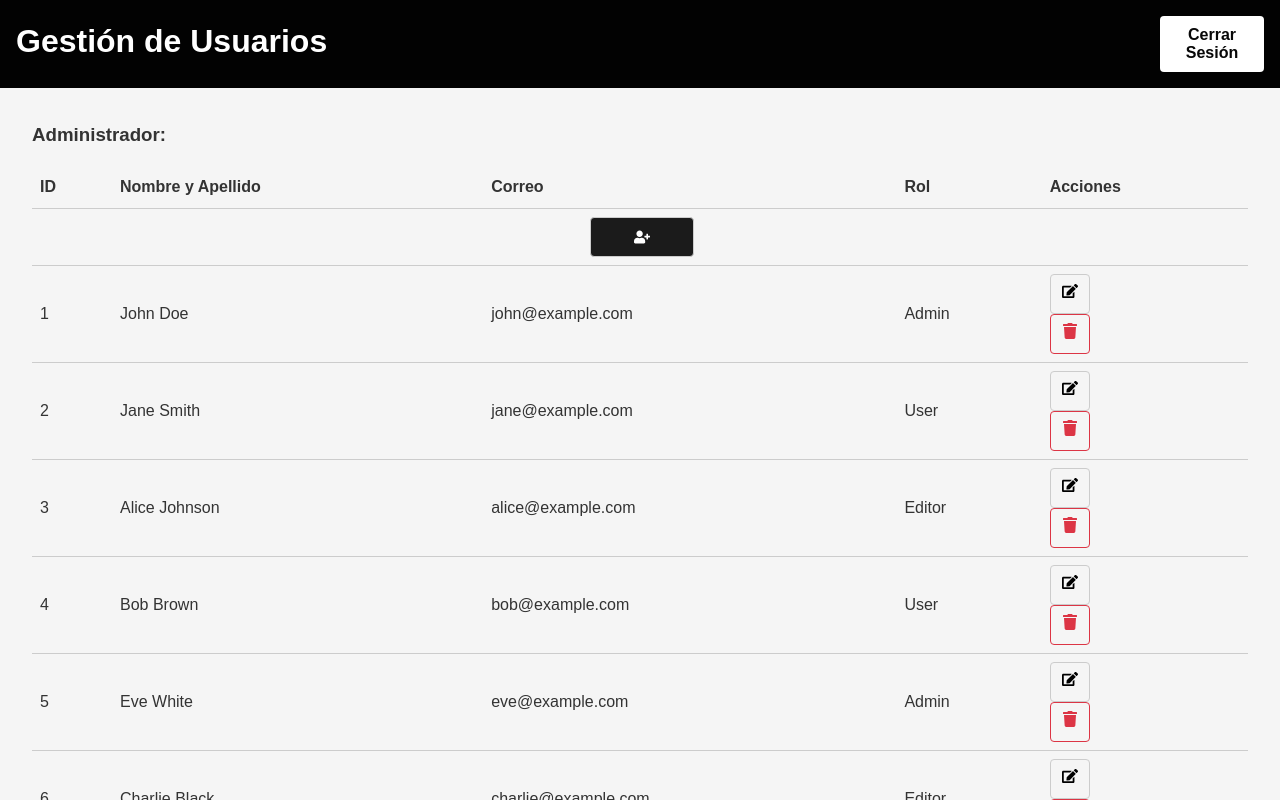
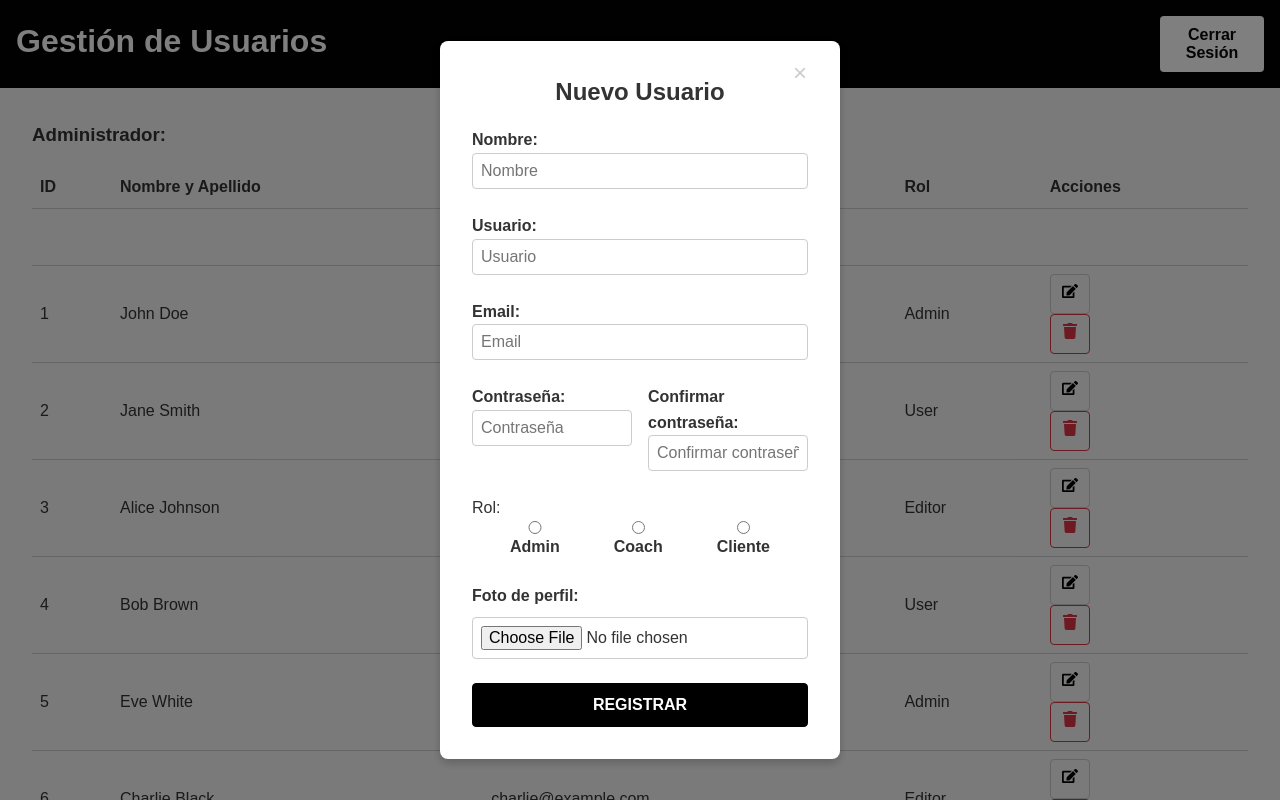
Before and after one commit to Anng3l/PoliGym, a React (Vite) app: page /admin in a window 1280 px wide. Both pictures are taken after a click on the button 642 px from the left and 236 px from the top of the page. Shown: the top 800 px of the page. Built offline with nearby package versions, Linux system fonts and the light colour scheme.

Commit message:
Admin 2nd Impact

```diff
--- a/src/pages/Admin/AdminGestionUsuarios/GestionUsuarios.css
+++ b/src/pages/Admin/AdminGestionUsuarios/GestionUsuarios.css
@@ -37,6 +37,11 @@ body {
     width: 6.5rem;
     height: 3.5rem;
     font-weight: bolder;
+  }
+  .sidebar button:hover{
+    background-color: #000;
+    border: 1px solid rgb(255, 255, 255);
+    color:#fff;
   }
 
   /* Main Content */
@@ -93,6 +98,12 @@ body {
     margin-left: 25%;
   }
 
+  button.add-button:hover{
+    background: #ffffff;
+    border: 1px solid #000000;
+    color: #000000;
+  }
+
   button.edit-button,
   button.delete-button {
 
@@ -113,9 +124,21 @@ body {
 
   }
 
+  button.edit-button:hover{
+    background: #000000;
+    border: 1px solid #000000;
+    color: #ffffff;
+  }
+
   button.delete-button {
     border: 1px solid #dc3545;
     color: #dc3545;
+  }
+
+  button.delete-button:hover{
+    background: #dc3545;
+    border: 1px solid #dc3545;
+    color: #ffffff;
   }
 
   .actions-container {
@@ -143,6 +166,12 @@ body {
     color: #000;
   }
 
+  .pagination-button:hover{
+    background-color: #000;
+    color: #fff;
+    border: 1px solid #000;
+  }
+
   .pagination button.disabled {
     background-color: #ccc;
     cursor: not-allowed;
@@ -155,3 +184,125 @@ body {
     align-items: center;
     justify-content: center;
   }
+
+
+  /* Modal */
+.modal-overlay {
+    position: fixed;
+    top: 0;
+    left: 0;
+    width: 100%;
+    height: 100%;
+    background-color: rgba(0, 0, 0, 0.5);
+    display: flex;
+    justify-content: center;
+    align-items: center;
+    z-index: 1000;
+  }
+
+  .modal-content {
+    background-color: #fff;
+    padding: 2rem;
+    border-radius: 8px;
+    width: 400px;
+    box-shadow: 0 4px 8px rgba(0, 0, 0, 0.2);
+    position: relative;
+  }
+
+  .choice-content {
+    display: flex;
+    flex-direction: column;
+    gap: 1rem;
+
+  }
+
+  .close-modal {
+    position: absolute;
+    top: 10px;
+    left: 160px;
+    background: none;
+    border: none;
+    font-size: 1.5rem;
+    color: #ccc;
+  }
+  .close-modal:hover {
+    background: none; /* Sin cambios en el fondo */
+    color: #000;
+  }
+  .user-form {
+    display: flex;
+    flex-direction: column;
+    gap: 1rem;
+  }
+
+  .user-form label {
+    display: flex;
+    flex-direction: column;
+    font-size: 1rem;
+    color: #333;
+  }
+
+  .password-container {
+    display: flex;
+    justify-content: space-between;
+    gap: 1rem;
+  }
+
+  .password-container label {
+    flex: 1;
+  }
+
+  .user-form fieldset {
+    border: none;
+    padding: 0;
+    margin: 0;
+    display: flex;
+    justify-content: space-evenly;
+    gap: 1rem;
+  }
+
+  .user-form input[type="text"],
+  .user-form input[type="email"],
+  .user-form input[type="password"] {
+    padding: 0.5rem;
+    border: 1px solid #ccc;
+    border-radius: 4px;
+  }
+
+  .user-form input[type="file"] {
+    margin-top: 0.5rem;
+  }
+
+  .submit-button {
+    background-color: #000;
+    color: #fff;
+    padding: 0.75rem;
+    border: 1px solid #000000;
+    border-radius: 4px;
+    cursor: pointer;
+    font-weight: bolder;
+  }
+
+  .submit-button:hover {
+    background: #fff;
+    color: #000;
+    border: 1px solid #000000;
+  }
+
+  .header-with-icon {
+    display: flex;
+    align-items: center; /* Centra verticalmente los elementos */
+    justify-content: space-between; /* Alinea el texto y el ícono */
+  }
+
+  .header-with-icon h2 {
+    margin-left: 60px; /* Espacio entre el texto y el ícono */
+
+  }
+
+  .icon-trash {
+    font-size: 64px; /* Tamaño del ícono */
+    color: rgb(0, 0, 0); /* Cambia el color si lo deseas */
+    margin-right: 50px;
+    margin-bottom: 20px;
+  }
--- a/src/pages/Admin/AdminGestionUsuarios/GestionUsuarios.jsx
+++ b/src/pages/Admin/AdminGestionUsuarios/GestionUsuarios.jsx
@@ -1,11 +1,37 @@
 import React, { useState, useEffect } from "react";
 import { FaEdit, FaTrash, FaArrowLeft, FaArrowRight,FaUserPlus } from "react-icons/fa";
 import "./GestionUsuarios.css";
+import { DiVim } from "react-icons/di";
+import { BiColor } from "react-icons/bi";
 
 const GestionUsuarios = () => {
   const [users, setUsers] = useState([]);
   const [currentPage, setCurrentPage] = useState(1);
   const rowsPerPage = 10;
+
+  {/* Modal Add */}
+  const [isModalOpen, setIsModalOpen] = useState(false);
+
+  const openModal = () => setIsModalOpen(true);
+  const closeModal = () => setIsModalOpen(false);
+
+  {/* Modal Edit */}
+  const [isModalOpenEdit, setIsModalOpenEdit] = useState(false);
+
+  const openModalEdit = () => setIsModalOpenEdit(true);
+  const closeModalEdit = () => setIsModalOpenEdit(false);
+
+  {/* Modal Delete */}
+  const [isModalOpenDelete, setIsModalOpenDelete] = useState(false);
+
+  const openModalDelete = () => setIsModalOpenDelete(true);
+  const closeModalDelete = () => setIsModalOpenDelete(false);
+
+    {/* Modal Delete ananidado */}
+    const [isModalOpenNest, setIsModalOpenNest] = useState(false);
+
+    const openModalNest = () => setIsModalOpenNest(true);
+    const closeModalNest = () => setIsModalOpenNest(false);
 
   // Simula la obtencion de datos del backend
   useEffect(() => {
@@ -38,6 +64,7 @@ const GestionUsuarios = () => {
   const totalPages = Math.ceil(users.length / rowsPerPage);
 
   return (
+
     <div className="user-management-container">
       {/* Sidebar */}
       <div className="sidebar">
@@ -70,13 +97,15 @@ const GestionUsuarios = () => {
 
                 </td>
                 <td>
-                <button className="add-button"> <FaUserPlus /> </button>
+                <button className="add-button"  onClick={openModal}> <FaUserPlus /> </button>
                 </td>
                 <td></td>
                 <td>
 
                 </td>
               </tr>
+
+
 
               {/* Filas de usuario */}
               {currentRows.map((user) => (
@@ -86,10 +115,10 @@ const GestionUsuarios = () => {
                   <td>{user.email}</td>
                   <td>{user.role}</td>
                   <td>
-                    <button className="edit-button">
+                    <button className="edit-button" onClick={openModalEdit}>
                       <FaEdit />
                     </button>
-                    <button className="delete-button">
+                    <button className="delete-button" onClick={openModalDelete}>
                       <FaTrash />
                     </button>
                   </td>
@@ -118,7 +147,169 @@ const GestionUsuarios = () => {
           </button>
         </div>
       </div>
+      {/* Modal add user */}
+      {isModalOpen && (
+        <div className="modal-overlay">
+          <div className="modal-content">
+            <button className="close-modal" onClick={closeModal}>
+              &times;
+            </button>
+            <h2>Nuevo Usuario</h2>
+            <form className="user-form">
+              <label>
+                Nombre:
+                <input type="text" placeholder="Nombre" required />
+              </label>
+              <label>
+                Usuario:
+                <input type="text" placeholder="Usuario" required />
+              </label>
+              <label>
+                Email:
+                <input type="email" placeholder="Email" required />
+              </label>
+              <div className="password-container">
+                <label>
+                  Contraseña:
+                  <input type="password" placeholder="Contraseña" required />
+                </label>
+                <label>
+                  Confirmar contraseña:
+                  <input
+                    type="password"
+                    placeholder="Confirmar contraseña"
+                    required
+                  />
+                </label>
+              </div>
+              <fieldset>
+                <legend>Rol:</legend>
+                <label>
+                  <input type="radio" name="role" value="Admin" required />
+                  Admin
+                </label>
+                <label>
+                  <input type="radio" name="role" value="Coach" required />
+                  Coach
+                </label>
+                <label>
+                  <input type="radio" name="role" value="Cliente" required />
+                  Cliente
+                </label>
+              </fieldset>
+              <label>
+                Foto de perfil:
+                <input type="file" accept="image/*" />
+              </label>
+              <button type="submit" className="submit-button">
+                REGISTRAR
+              </button>
+            </form>
+          </div>
+        </div>
+        )}
+        {/* Modal Edit user */}
+        {isModalOpenEdit && (
+          <div className="modal-overlay">
+            <div className="modal-content">
+              <button className="close-modal" onClick={closeModalEdit}>
+                &times;
+              </button>
+              <h2>Editar Usuario</h2>
+              <form className="user-form">
+                <label>
+                  Nombre:
+                  <input type="text" placeholder="Nombre" required />
+                </label>
+                <label>
+                  Usuario:
+                  <input type="text" placeholder="Usuario" required />
+                </label>
+                <label>
+                  Email:
+                  <input type="email" placeholder="Email" required />
+                </label>
+                <div className="password-container">
+                  <label>
+                    Contraseña:
+                    <input type="password" placeholder="Contraseña" required />
+                  </label>
+                  <label>
+                    Confirmar contraseña:
+                    <input
+                      type="password"
+                      placeholder="Confirmar contraseña"
+                      required
+                    />
+                  </label>
+                </div>
+
+                <label>
+                  Foto de perfil:
+                  <input type="file" accept="image/*" />
+                </label>
+                <button type="submit" className="submit-button">
+                  ACTUALIZAR
+                </button>
+              </form>
+            </div>
+          </div>
+
+      )}
+
+      {/* Modal Delete User */}
+      {isModalOpenDelete && (
+          <div className="modal-overlay">
+            <div className="modal-content">
+              <button className="close-modal" onClick={closeModalDelete}>
+                &times;
+              </button>
+              <h2>ESTAS SEGURO DE QUERER ELIMINAR ESTE REGISTRO?</h2>
+
+                <div className="choice-content">
+                <button className="submit-button" onClick={openModalNest}>
+                  SI
+                </button>
+
+                <button className="submit-button" onClick={closeModalDelete}>
+                  NO
+                </button>
+                </div>
+                <h4 style={{ color: 'red', textAlign: 'center'}}>*NO PODRÁ REVERTIR ESTA ACCION*</h4>
+
+            </div>
+          </div>
+
+      )}
+
+      {/* Modal Delete User Nest */}
+      {isModalOpenNest && (
+          <div className="modal-overlay">
+            <div className="modal-content">
+      <div className="header-with-icon">
+        <h2>ELIMINADO</h2>
+        <FaTrash className="icon-trash" />
+      </div>
+      <form className="user-form">
+        <button
+          className="submit-button"
+          onClick={() => {
+            closeModalDelete;
+            closeModalNest
+          }}
+        >
+          CONTINUAR
+        </button>
+      </form>
     </div>
+          </div>
+
+      )}
+    </div>
+
+
+
+
   );
 };
 
```
